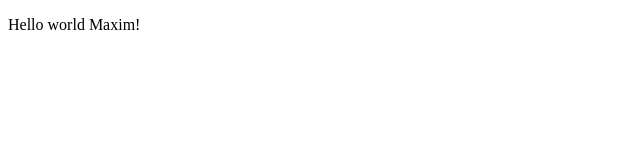
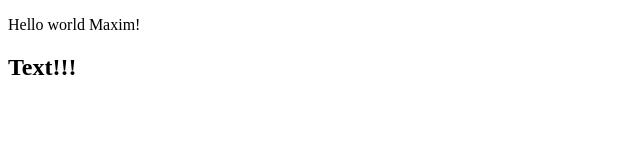
Before and after one commit to MaximusVasilenko/project, a plain HTML site: page index.html in a window 1280 px wide. Shown: the full height of the page, 0-640 px from the left. Drawn offline with Linux system fonts and the light colour scheme.

Commit message:
index.html mod

```diff
--- a/index.html
+++ b/index.html
@@ -11,6 +11,7 @@
  <!--<script>
         alert(1);
     </script>-->
+    <h2>Text!!!</h2>
     <script src="js/script.js"></script>
 
 </body>
```
